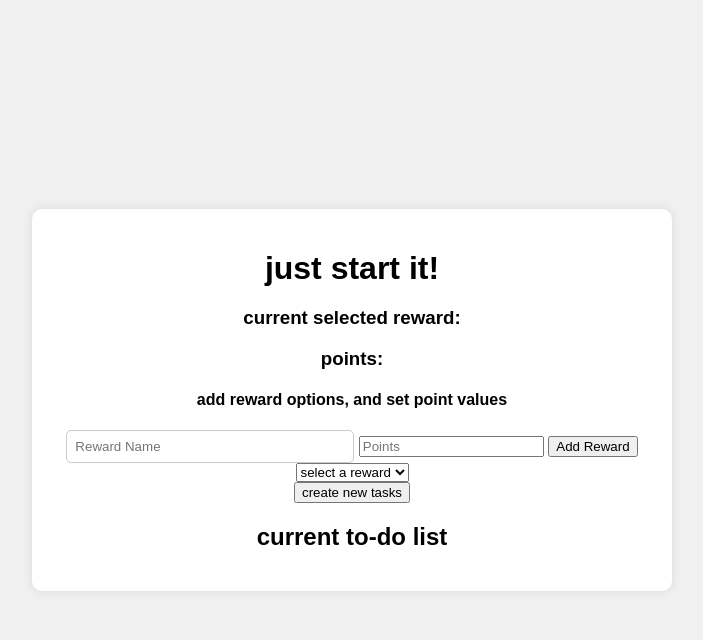
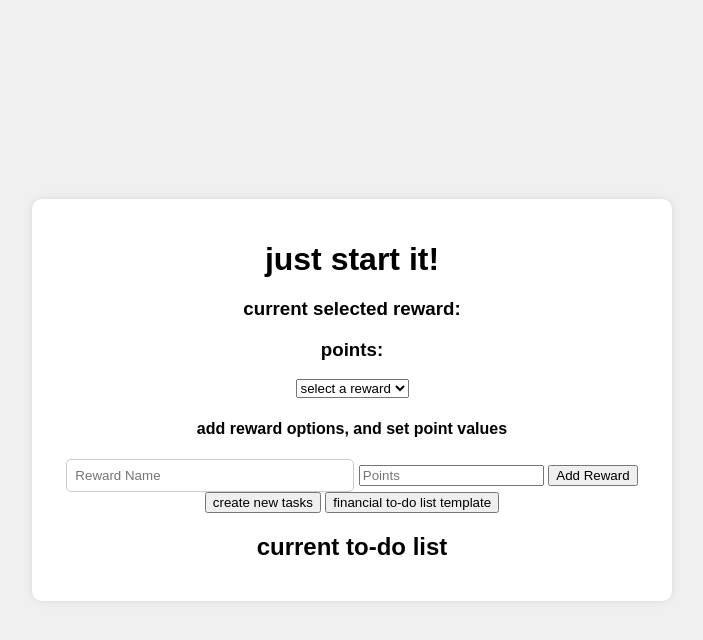
Before and after one commit to marleigha/Just-Start-It-CAM, a Flask app: page / in a window 1280 px wide. Shown: the top 640 px of the page, without its empty margins (288-991 px from the left). Run offline with Flask 3, Linux system fonts and the light colour scheme.

Commit message:
created button for financial template, currently does nothing tho

```diff
--- a/static/script.js
+++ b/static/script.js
@@ -19,6 +19,12 @@ const taskList = document.getElementById('task-list');
 const downloadTasksBtn = document.getElementById('download-tasks-btn');
 const uploadCsvInput = document.getElementById('csv-upload');
 const uploadTasksBtn = document.getElementById('upload-tasks-btn');
+
+//upload csv templates and turn them into to-dos
+const financialTemplateBtn = document.getElementById('financial-template-btn');
+financialTemplateBtnn.addEventListener('click', () => {
+    //this is where we'd want to have the read in csv and stuff
+});
 
 // Reward storage
 const rewards = [];
--- a/templates/index.html
+++ b/templates/index.html
@@ -15,15 +15,16 @@
             <h3>current selected reward: <span id="selected-reward"></span></h3>
             <h3>points: <span id="selected-points"></span></h3>
 
+            <select id="reward-dropdown">
+                <option value="" disabled selected>select a reward</option>
+            </select>
+
             <h4>add reward options, and set point values</h4>
             <input type="text" id="reward-name" placeholder="Reward Name" />
             <input type="number" id="reward-points" placeholder="Points" min="1" />
             <button id="add-reward-btn">Add Reward</button>
 
             <!-- Dropdown for selecting rewards -->
-            <select id="reward-dropdown">
-                <option value="" disabled selected>select a reward</option>
-            </select>
         </div>
 
         <!-- Input area for tasks -->
@@ -46,6 +47,7 @@
             <input type="date" id="end-date" />
             <button id="add-task-btn">Add Task</button>
         </div>
+        <button id="financial-template-btn">financial to-do list template</button>
 
         <!-- Task list -->
         <h2>current to-do list</h2>
```
